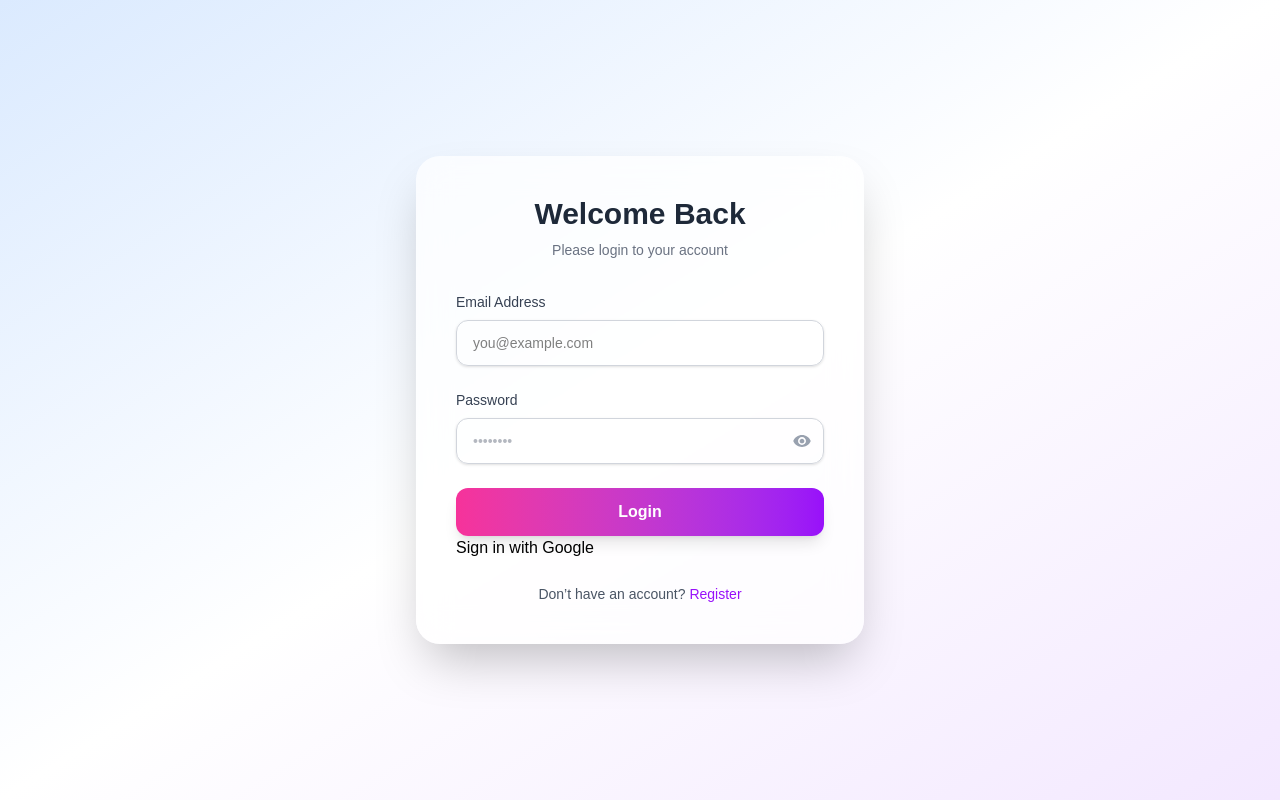
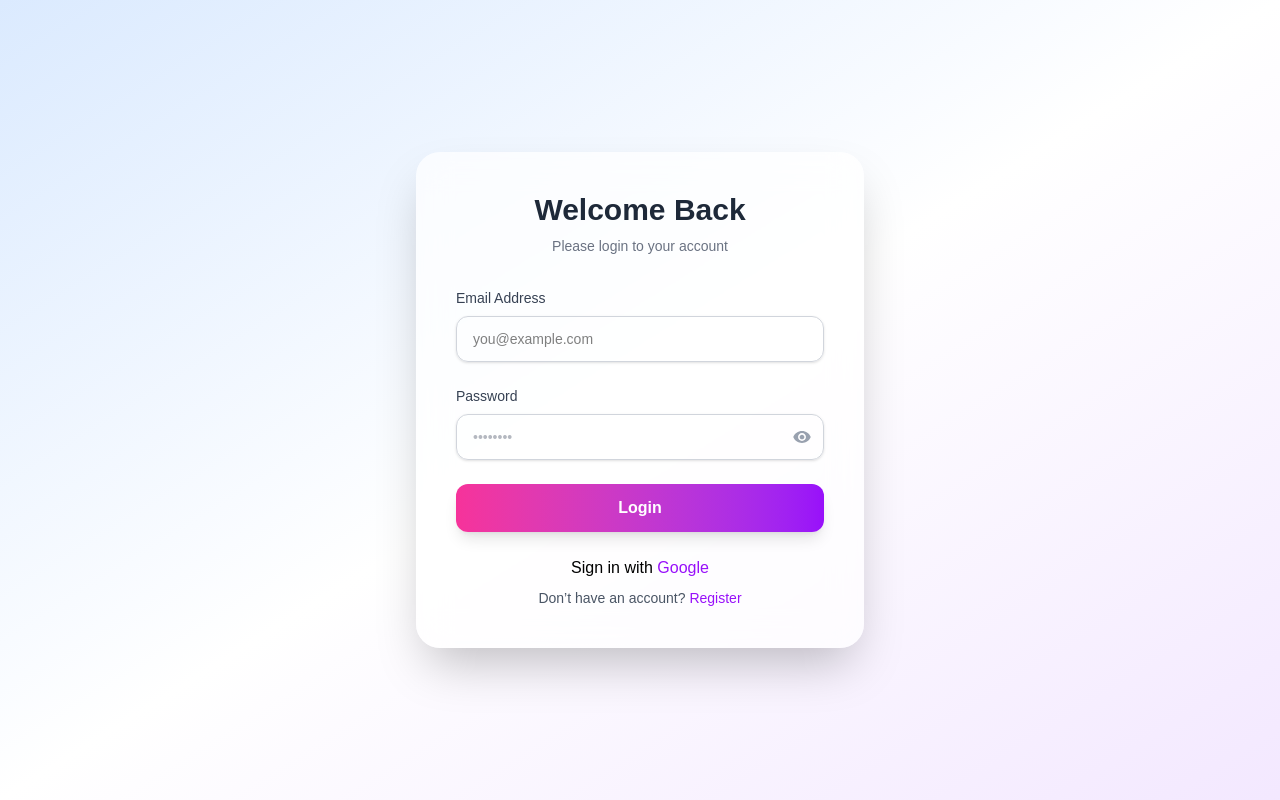
Before and after one commit to Ravendrakumar09/chatapp, a Next.js app: page /login in a window 1280 px wide. Built offline with nearby package versions, Linux system fonts and the light colour scheme.

Commit message:
add authentication

```diff
--- a/app/(auth)/login/page.tsx
+++ b/app/(auth)/login/page.tsx
@@ -112,12 +112,12 @@ export default function page() {
 
         {/* Footer */}
         {/* sign with google */}
-        <div>
+        <div className="mt-6 flex items-center justify-center">
          <button onClick={handleGoogleLogin}>
-           Sign in with Google
+           Sign in with <span className="text-purple-600 hover:underline">Google</span>
           </button>
         </div>
-        <p className="mt-6 text-center text-sm text-gray-600">
+        <p className="mt-2 text-center text-sm text-gray-600">
           Don’t have an account?{" "}
           <a href="/register" className="font-medium text-purple-600 hover:underline">
             Register
--- a/app/chat/page.tsx
+++ b/app/chat/page.tsx
@@ -89,8 +89,6 @@ export default function page() {
     if (!user?.id || !userToChat?.id) {
       return;
     }
-    console.log("User ID:", user?.id);
-    console.log("UserToChat ID:", userToChat?.id);
 
     const supabase = createClient();
     const { data, error } = await supabase
@@ -100,7 +98,6 @@ export default function page() {
         `and(sender_id.eq.${user?.id},receiver_id.eq.${userToChat?.id}),and(sender_id.eq.${userToChat?.id},receiver_id.eq.${user?.id})`
       )
       .order("created_at", { ascending: true });
-    console.log("Fetched messages:--", data);
     if (error) {
       console.error("Error fetching messages:--", error);
     } else {
@@ -108,9 +105,19 @@ export default function page() {
     }
   };
 
+  // for time we can use
+  const formatTime = (timestamp: string) => {
+  return new Date(timestamp).toLocaleTimeString([], {
+    hour: "2-digit",
+    minute: "2-digit",
+    hour12: true,
+  });
+};
+
   // fetch messages when user or userToChat changes
   useEffect(() => {
     fetchMessages();
+    formatTime;
   }, [user, userToChat, setUserToChat]);
 
   // show user list function
@@ -315,7 +322,10 @@ export default function page() {
                           : "bg-gray-200 text-gray-800 rounded-bl-none"
                           }`}
                       >
+                        <div className="flex flex-row gap-2 justify-center items-center">
                         <span className="block">{msg.content}</span>
+                        <span className="flex text-[12px] pt-2">{formatTime(msg.created_at)}</span>
+                        </div>
                       </div>
                     </div>
                   );
```
